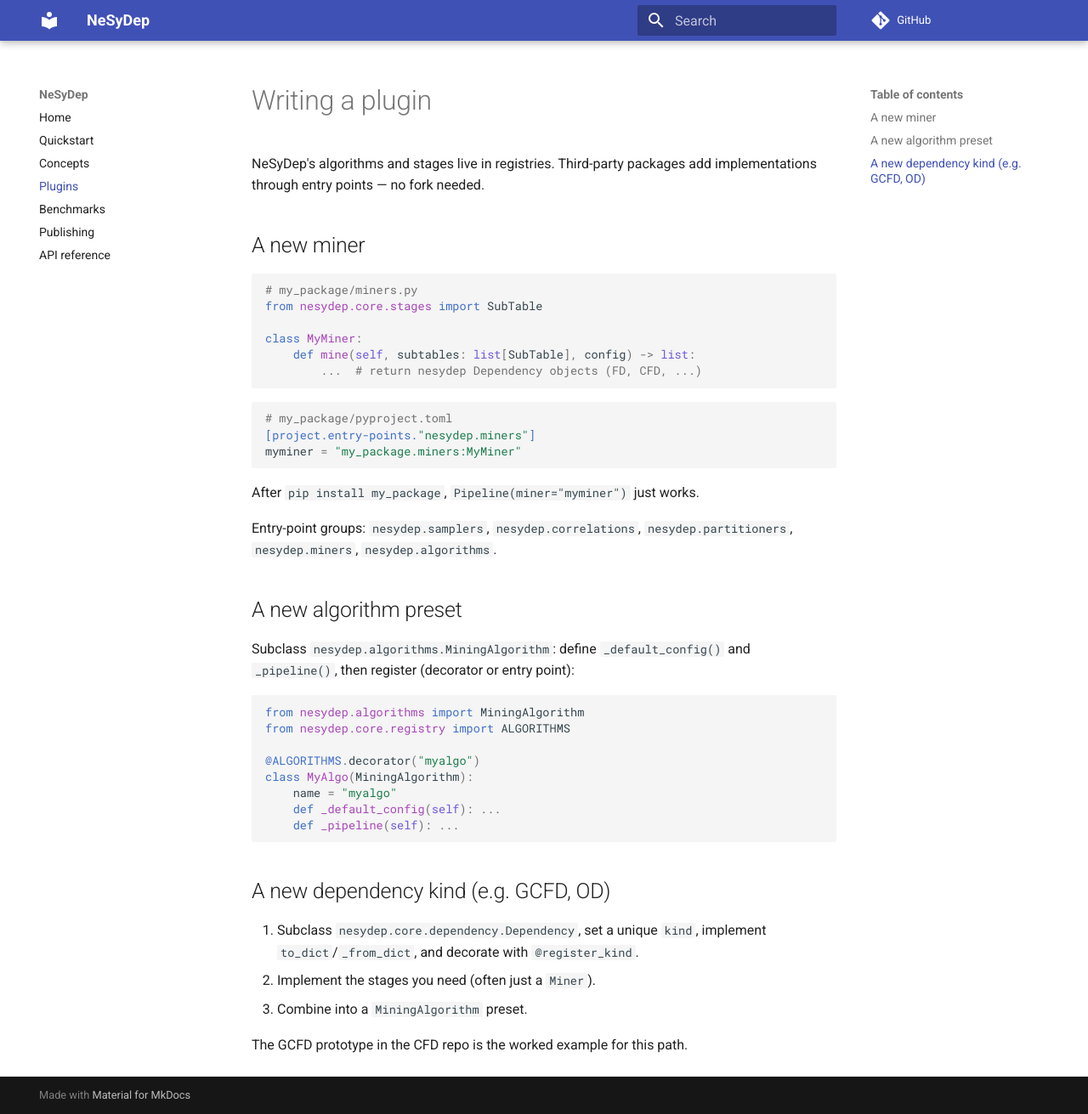
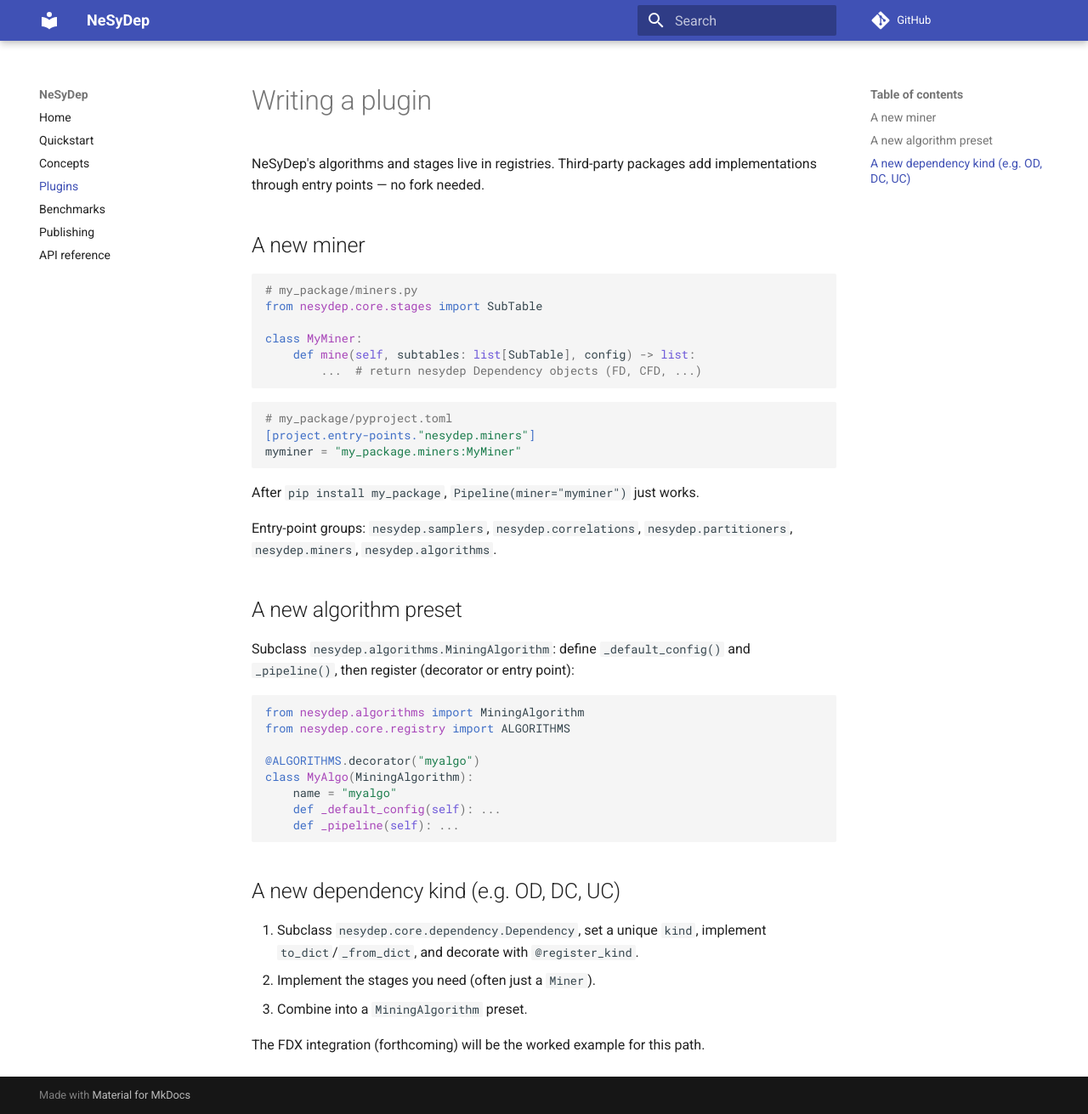
Before and after one commit to ruochunjin/NeSyDep, an MkDocs documentation site: the page built from docs/plugins.md, in a window 1280 px wide and 1311 px high. Shown: the whole window at 85% size. Built offline with MkDocs 1.6.1 and Material for MkDocs 9.7.7, drawn with Linux system fonts in a browser that asks for light colours; comment, search, counter and statistics services are not loaded.

Commit message:
Roadmap: drop GCFD (graph rules, out of scope); future = relational dependency types (OD/DC/UC) and more fast miners
Co-Authored-By: Claude Code <noreply@anthropic.com>

````diff
--- a/docs/plugins.md
+++ b/docs/plugins.md
@@ -41,11 +41,11 @@ class MyAlgo(MiningAlgorithm):
     def _pipeline(self): ...
 ```
 
-## A new dependency kind (e.g. GCFD, OD)
+## A new dependency kind (e.g. OD, DC, UC)
 
 1. Subclass `nesydep.core.dependency.Dependency`, set a unique `kind`,
    implement `to_dict`/`_from_dict`, and decorate with `@register_kind`.
 2. Implement the stages you need (often just a `Miner`).
 3. Combine into a `MiningAlgorithm` preset.
 
-The GCFD prototype in the CFD repo is the worked example for this path.
+The FDX integration (forthcoming) will be the worked example for this path.
````
Also changed, not shown: README.md (+2 -1 lines).
